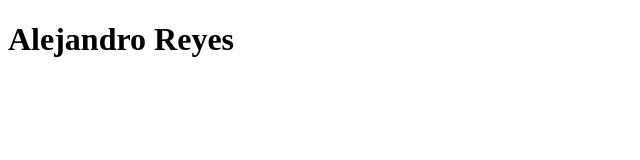
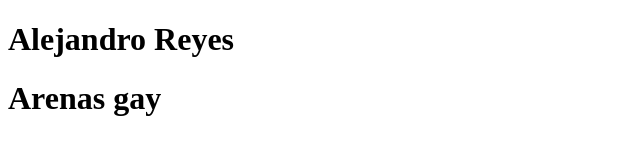
Before and after one commit to kevincruxz/Repositorio_coqueto, a plain HTML site: page index.html in a window 1280 px wide. Shown: the whole page, without its empty margins (0-640 px from the left). Drawn offline with Linux system fonts and the light colour scheme.

Commit message:
Se agrego arena al repo

```diff
--- a/index.html
+++ b/index.html
@@ -7,5 +7,6 @@
 </head>
 <body>
     <h1>Alejandro Reyes</h1>
+    <h1>Arenas gay</h1>
 </body>
 </html>
```
